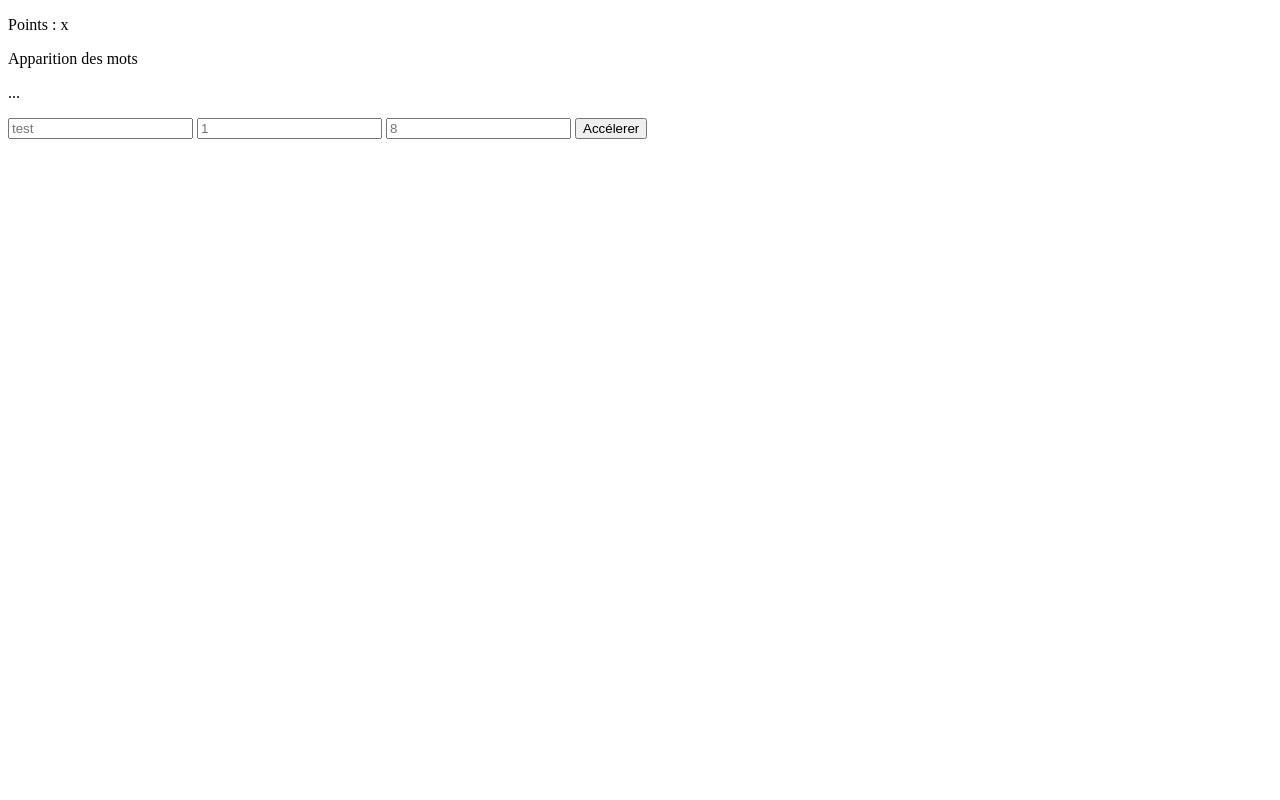
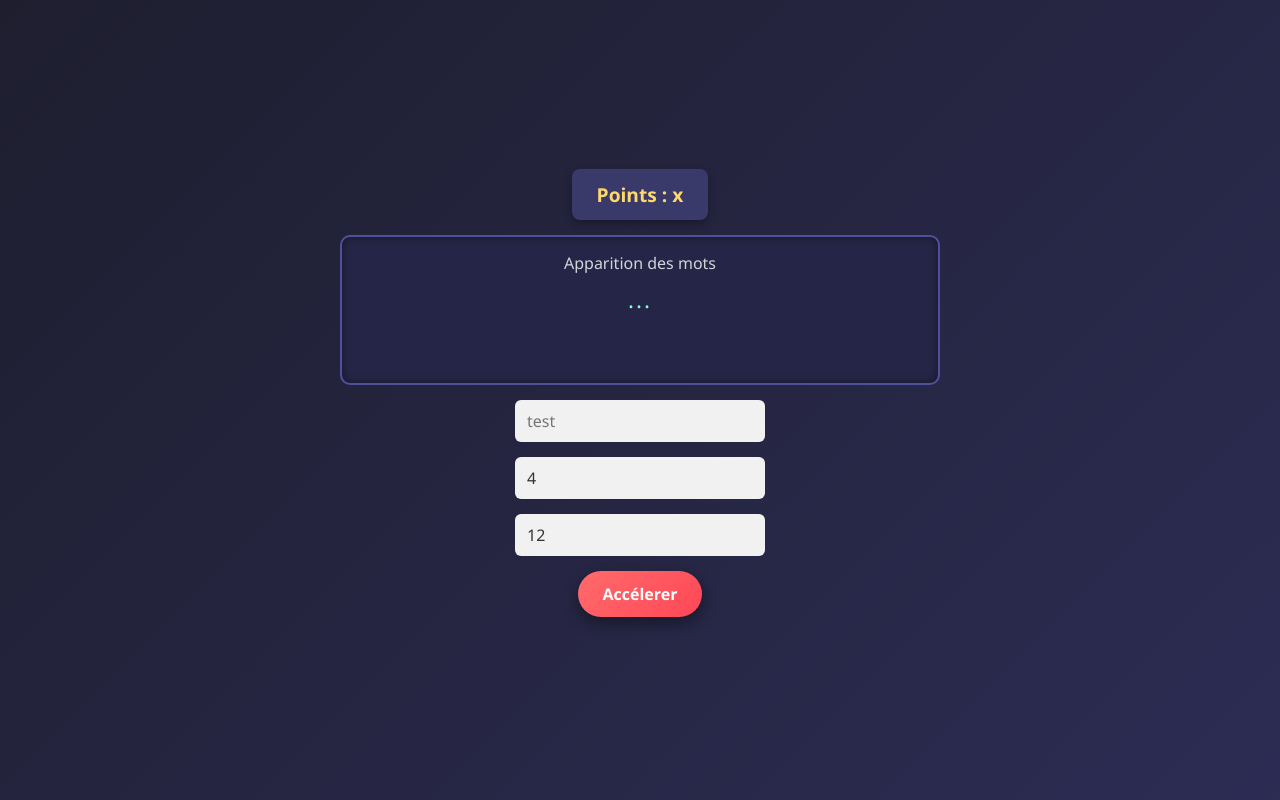
Before and after one commit to Atasio/Projet_HTML_JS, a plain HTML site: page index.html in a window 1280 px wide. Drawn offline with Linux system fonts and the light colour scheme.

Commit message:
Ajout front

```diff
--- a/index.html
+++ b/index.html
@@ -3,19 +3,21 @@
 <head>
     <meta charset="UTF-8">
     <meta name="viewport" content="width=device-width, initial-scale=1.0">
+    <link rel="stylesheet" href="style.css">
+    <script src="javascript/generation_mots.js"></script>
     <title>Projet HTML</title>
 </head>
 <body>
-    <div>
-        <p>Points : x</p>
+    <div id="affichage_points">
+        <p id="points">Points : x</p>
     </div>
-    <div>
+    <div id="affichage_mots">
         <p>Apparition des mots</p>
-        <p>...</p>
+        <p id="liste_mots">...</p>
     </div>
     <input id="mot" type="text" placeholder="test">
-    <input id="duree" type="text" placeholder="1">
-    <input id="longueur" type="text" placeholder="8">
+    <input id="duree" type="text" placeholder="1" value="4">
+    <input id="longueur" type="text" placeholder="8" value="12">
     <button id="acceleration">Accélerer</button>
 </body>
 </html>
--- a/style.css
+++ b/style.css
@@ -0,0 +1,116 @@
+/* Reset simple */
+* {
+    margin: 0;
+    padding: 0;
+    box-sizing: border-box;
+    font-family: "Segoe UI", Arial, sans-serif;
+}
+
+/* Fond général */
+body {
+    min-height: 100vh;
+    background: linear-gradient(135deg, #1e1e2f, #2c2c54);
+    color: #ffffff;
+    display: flex;
+    flex-direction: column;
+    align-items: center;
+    justify-content: center;
+}
+
+/* Conteneur principal (futur wrapper si besoin) */
+body > div,
+body > input,
+body > button {
+    margin-bottom: 15px;
+}
+
+/* Zone d'affichage des points */
+#affichage_points {
+    background-color: #3a3a6a;
+    padding: 12px 25px;
+    border-radius: 8px;
+    font-size: 1.2rem;
+    font-weight: bold;
+    box-shadow: 0 4px 10px rgba(0,0,0,0.3);
+}
+
+#points {
+    color: #ffd86b;
+}
+
+/* Zone d'affichage des mots */
+#affichage_mots {
+    width: 80%;
+    max-width: 600px;
+    min-height: 150px;
+    background-color: #252547;
+    border: 2px solid #4f4f9c;
+    border-radius: 10px;
+    padding: 15px;
+    text-align: center;
+    box-shadow: inset 0 0 10px rgba(0,0,0,0.4);
+}
+
+#affichage_mots p:first-child {
+    font-size: 1rem;
+    opacity: 0.8;
+    margin-bottom: 10px;
+}
+
+#liste_mots {
+    font-size: 1.4rem;
+    letter-spacing: 2px;
+    color: #7fffd4;
+    word-wrap: break-word;
+}
+
+/* Champs de saisie */
+input[type="text"] {
+    width: 250px;
+    padding: 10px 12px;
+    border-radius: 6px;
+    border: none;
+    outline: none;
+    font-size: 1rem;
+    background-color: #f1f1f1;
+    color: #333;
+    transition: box-shadow 0.2s ease;
+}
+
+input[type="text"]:focus {
+    box-shadow: 0 0 0 3px rgba(127, 255, 212, 0.6);
+}
+
+/* Bouton accélération */
+#acceleration {
+    padding: 12px 25px;
+    border-radius: 25px;
+    border: none;
+    background: linear-gradient(135deg, #ff6b6b, #ff4757);
+    color: white;
+    font-size: 1rem;
+    font-weight: bold;
+    cursor: pointer;
+    transition: transform 0.15s ease, box-shadow 0.15s ease;
+    box-shadow: 0 6px 15px rgba(0,0,0,0.4);
+}
+
+#acceleration:hover {
+    transform: translateY(-2px);
+    box-shadow: 0 8px 20px rgba(0,0,0,0.5);
+}
+
+#acceleration:active {
+    transform: translateY(1px);
+}
+
+/* Responsive */
+@media (max-width: 600px) {
+    #affichage_mots {
+        width: 95%;
+    }
+
+    input[type="text"] {
+        width: 90%;
+    }
+}
```
